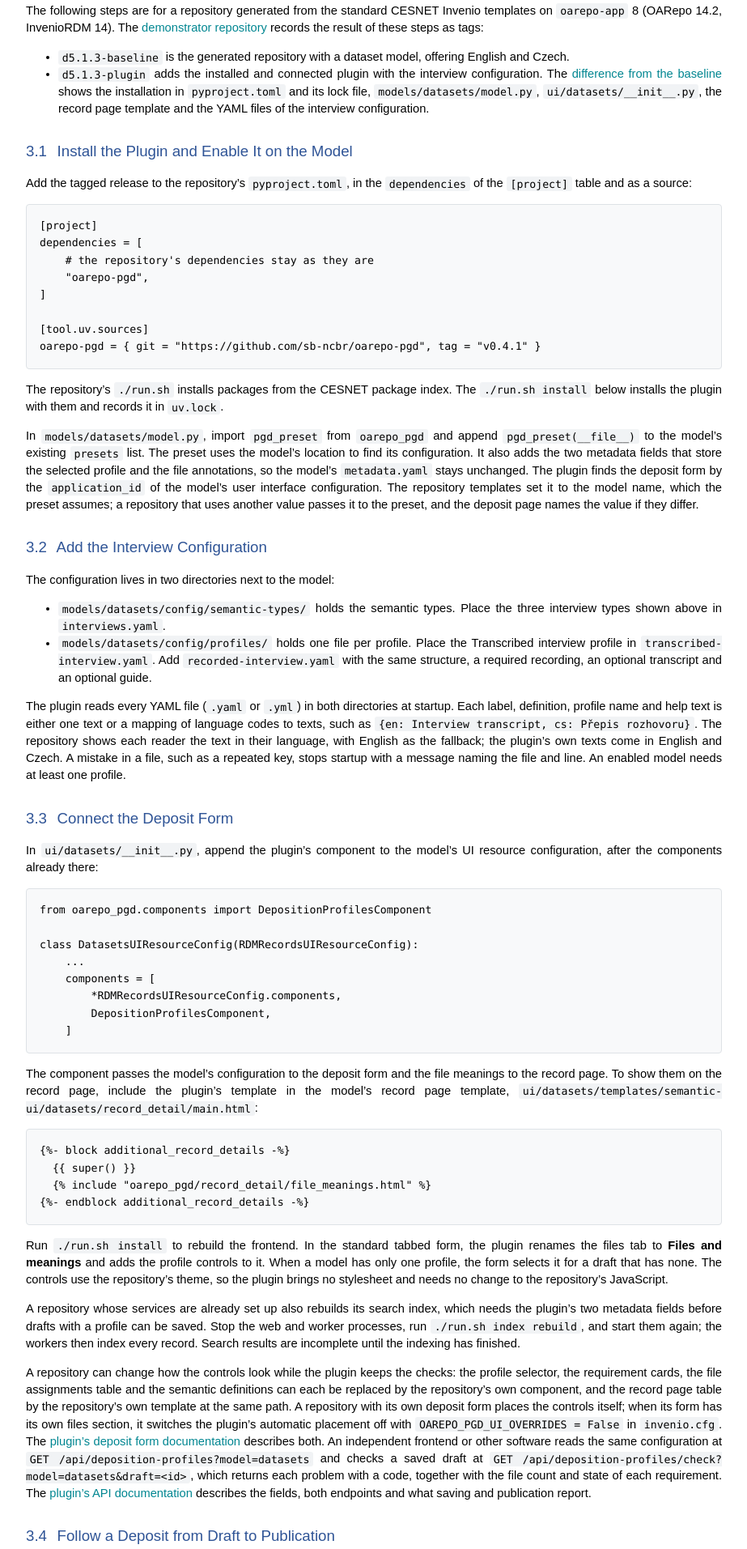
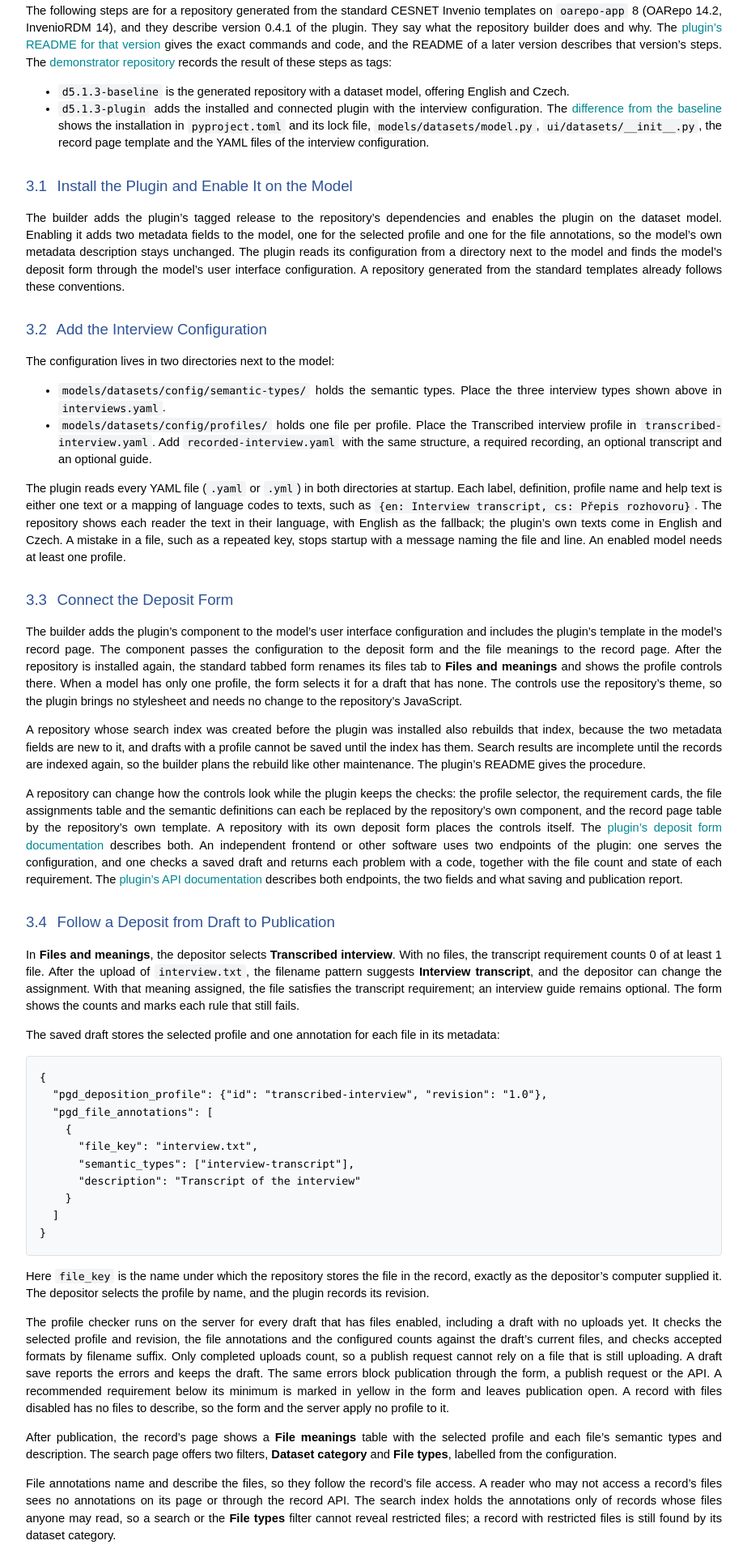
Before and after one commit to krab1k/profile-guided-deposition, a plain HTML site: page index.html in a window 1280 px wide. Shown: the part 6934-8847 px from the top of the page at 81% size, without its empty margins (178-1101 px from the left). Drawn offline with Linux system fonts and the light colour scheme.

Commit message:
Update the review copy of D5.1.3

```diff
--- a/index.html
+++ b/index.html
@@ -566,7 +566,11 @@ annotations.</td>
 </table>
 <p>The following steps are for a repository generated from the standard
 CESNET Invenio templates on <code>oarepo-app</code> 8 (OARepo 14.2,
-InvenioRDM 14). The <a
+InvenioRDM 14), and they describe version 0.4.1 of the plugin. They say
+what the repository builder does and why. The <a
+href="https://github.com/sb-ncbr/oarepo-pgd/blob/v0.4.1/README.md#installation">plugin’s
+README for that version</a> gives the exact commands and code, and the
+README of a later version describes that version’s steps. The <a
 href="https://github.com/krab1k/profile-guided-deposition">demonstrator
 repository</a> records the result of these steps as tags:</p>
 <ul>
@@ -585,32 +589,14 @@ YAML files of the interview configuration.</li>
 id="install-the-plugin-and-enable-it-on-the-model"><span
 class="header-section-number">3.1</span> Install the Plugin and Enable
 It on the Model</h2>
-<p>Add the tagged release to the repository’s
-<code>pyproject.toml</code>, in the <code>dependencies</code> of the
-<code>[project]</code> table and as a source:</p>
-<div class="sourceCode" id="cb4"><pre
-class="sourceCode toml"><code class="sourceCode toml"><span id="cb4-1"><a href="#cb4-1" aria-hidden="true" tabindex="-1"></a><span class="kw">[project]</span></span>
-<span id="cb4-2"><a href="#cb4-2" aria-hidden="true" tabindex="-1"></a><span class="dt">dependencies</span> <span class="op">=</span> <span class="op">[</span></span>
-<span id="cb4-3"><a href="#cb4-3" aria-hidden="true" tabindex="-1"></a>    <span class="co"># the repository&#39;s dependencies stay as they are</span></span>
-<span id="cb4-4"><a href="#cb4-4" aria-hidden="true" tabindex="-1"></a>    <span class="st">&quot;oarepo-pgd&quot;</span><span class="op">,</span></span>
-<span id="cb4-5"><a href="#cb4-5" aria-hidden="true" tabindex="-1"></a><span class="op">]</span></span>
-<span id="cb4-6"><a href="#cb4-6" aria-hidden="true" tabindex="-1"></a></span>
-<span id="cb4-7"><a href="#cb4-7" aria-hidden="true" tabindex="-1"></a><span class="kw">[tool.uv.sources]</span></span>
-<span id="cb4-8"><a href="#cb4-8" aria-hidden="true" tabindex="-1"></a><span class="dt">oarepo-pgd</span> <span class="op">=</span> <span class="op">{ </span><span class="dt">git</span><span class="op"> =</span> <span class="st">&quot;https://github.com/sb-ncbr/oarepo-pgd&quot;</span><span class="op">, </span><span class="dt">tag</span><span class="op"> =</span> <span class="st">&quot;v0.4.1&quot;</span><span class="op"> }</span></span></code></pre></div>
-<p>The repository’s <code>./run.sh</code> installs packages from the
-CESNET package index. The <code>./run.sh install</code> below installs
-the plugin with them and records it in <code>uv.lock</code>.</p>
-<p>In <code>models/datasets/model.py</code>, import
-<code>pgd_preset</code> from <code>oarepo_pgd</code> and append
-<code>pgd_preset(__file__)</code> to the model’s existing
-<code>presets</code> list. The preset uses the model’s location to find
-its configuration. It also adds the two metadata fields that store the
-selected profile and the file annotations, so the model’s
-<code>metadata.yaml</code> stays unchanged. The plugin finds the deposit
-form by the <code>application_id</code> of the model’s user interface
-configuration. The repository templates set it to the model name, which
-the preset assumes; a repository that uses another value passes it to
-the preset, and the deposit page names the value if they differ.</p>
+<p>The builder adds the plugin’s tagged release to the repository’s
+dependencies and enables the plugin on the dataset model. Enabling it
+adds two metadata fields to the model, one for the selected profile and
+one for the file annotations, so the model’s own metadata description
+stays unchanged. The plugin reads its configuration from a directory
+next to the model and finds the model’s deposit form through the model’s
+user interface configuration. A repository generated from the standard
+templates already follows these conventions.</p>
 <h2 data-number="3.2" id="add-the-interview-configuration"><span
 class="header-section-number">3.2</span> Add the Interview
 Configuration</h2>
@@ -637,57 +623,35 @@ naming the file and line. An enabled model needs at least one
 profile.</p>
 <h2 data-number="3.3" id="connect-the-deposit-form"><span
 class="header-section-number">3.3</span> Connect the Deposit Form</h2>
-<p>In <code>ui/datasets/__init__.py</code>, append the plugin’s
-component to the model’s UI resource configuration, after the components
-already there:</p>
-<div class="sourceCode" id="cb5"><pre
-class="sourceCode python"><code class="sourceCode python"><span id="cb5-1"><a href="#cb5-1" aria-hidden="true" tabindex="-1"></a><span class="im">from</span> oarepo_pgd.components <span class="im">import</span> DepositionProfilesComponent</span>
-<span id="cb5-2"><a href="#cb5-2" aria-hidden="true" tabindex="-1"></a></span>
-<span id="cb5-3"><a href="#cb5-3" aria-hidden="true" tabindex="-1"></a><span class="kw">class</span> DatasetsUIResourceConfig(RDMRecordsUIResourceConfig):</span>
-<span id="cb5-4"><a href="#cb5-4" aria-hidden="true" tabindex="-1"></a>    ...</span>
-<span id="cb5-5"><a href="#cb5-5" aria-hidden="true" tabindex="-1"></a>    components <span class="op">=</span> [</span>
-<span id="cb5-6"><a href="#cb5-6" aria-hidden="true" tabindex="-1"></a>        <span class="op">*</span>RDMRecordsUIResourceConfig.components,</span>
-<span id="cb5-7"><a href="#cb5-7" aria-hidden="true" tabindex="-1"></a>        DepositionProfilesComponent,</span>
-<span id="cb5-8"><a href="#cb5-8" aria-hidden="true" tabindex="-1"></a>    ]</span></code></pre></div>
-<p>The component passes the model’s configuration to the deposit form
-and the file meanings to the record page. To show them on the record
-page, include the plugin’s template in the model’s record page template,
-<code>ui/datasets/templates/semantic-ui/datasets/record_detail/main.html</code>:</p>
-<pre class="jinja"><code>{%- block additional_record_details -%}
-  {{ super() }}
-  {% include &quot;oarepo_pgd/record_detail/file_meanings.html&quot; %}
-{%- endblock additional_record_details -%}</code></pre>
-<p>Run <code>./run.sh install</code> to rebuild the frontend. In the
-standard tabbed form, the plugin renames the files tab to <strong>Files
-and meanings</strong> and adds the profile controls to it. When a model
+<p>The builder adds the plugin’s component to the model’s user interface
+configuration and includes the plugin’s template in the model’s record
+page. The component passes the configuration to the deposit form and the
+file meanings to the record page. After the repository is installed
+again, the standard tabbed form renames its files tab to <strong>Files
+and meanings</strong> and shows the profile controls there. When a model
 has only one profile, the form selects it for a draft that has none. The
 controls use the repository’s theme, so the plugin brings no stylesheet
 and needs no change to the repository’s JavaScript.</p>
-<p>A repository whose services are already set up also rebuilds its
-search index, which needs the plugin’s two metadata fields before drafts
-with a profile can be saved. Stop the web and worker processes, run
-<code>./run.sh index rebuild</code>, and start them again; the workers
-then index every record. Search results are incomplete until the
-indexing has finished.</p>
+<p>A repository whose search index was created before the plugin was
+installed also rebuilds that index, because the two metadata fields are
+new to it, and drafts with a profile cannot be saved until the index has
+them. Search results are incomplete until the records are indexed again,
+so the builder plans the rebuild like other maintenance. The plugin’s
+README gives the procedure.</p>
 <p>A repository can change how the controls look while the plugin keeps
 the checks: the profile selector, the requirement cards, the file
 assignments table and the semantic definitions can each be replaced by
 the repository’s own component, and the record page table by the
-repository’s own template at the same path. A repository with its own
-deposit form places the controls itself; when its form has its own files
-section, it switches the plugin’s automatic placement off with
-<code>OAREPO_PGD_UI_OVERRIDES = False</code> in
-<code>invenio.cfg</code>. The <a
+repository’s own template. A repository with its own deposit form places
+the controls itself. The <a
 href="https://github.com/sb-ncbr/oarepo-pgd/blob/v0.4.1/docs/deposit-form.md">plugin’s
 deposit form documentation</a> describes both. An independent frontend
-or other software reads the same configuration at
-<code>GET /api/deposition-profiles?model=datasets</code> and checks a
-saved draft at
-<code>GET /api/deposition-profiles/check?model=datasets&amp;draft=&lt;id&gt;</code>,
-which returns each problem with a code, together with the file count and
-state of each requirement. The <a
+or other software uses two endpoints of the plugin: one serves the
+configuration, and one checks a saved draft and returns each problem
+with a code, together with the file count and state of each requirement.
+The <a
 href="https://github.com/sb-ncbr/oarepo-pgd/blob/v0.4.1/docs/api.md">plugin’s
-API documentation</a> describes the fields, both endpoints and what
+API documentation</a> describes both endpoints, the two fields and what
 saving and publication report.</p>
 <h2 data-number="3.4"
 id="follow-a-deposit-from-draft-to-publication"><span
@@ -703,17 +667,17 @@ transcript requirement; an interview guide remains optional. The form
 shows the counts and marks each rule that still fails.</p>
 <p>The saved draft stores the selected profile and one annotation for
 each file in its metadata:</p>
-<div class="sourceCode" id="cb7"><pre
-class="sourceCode json"><code class="sourceCode json"><span id="cb7-1"><a href="#cb7-1" aria-hidden="true" tabindex="-1"></a><span class="fu">{</span></span>
-<span id="cb7-2"><a href="#cb7-2" aria-hidden="true" tabindex="-1"></a>  <span class="dt">&quot;pgd_deposition_profile&quot;</span><span class="fu">:</span> <span class="fu">{</span><span class="dt">&quot;id&quot;</span><span class="fu">:</span> <span class="st">&quot;transcribed-interview&quot;</span><span class="fu">,</span> <span class="dt">&quot;revision&quot;</span><span class="fu">:</span> <span class="st">&quot;1.0&quot;</span><span class="fu">},</span></span>
-<span id="cb7-3"><a href="#cb7-3" aria-hidden="true" tabindex="-1"></a>  <span class="dt">&quot;pgd_file_annotations&quot;</span><span class="fu">:</span> <span class="ot">[</span></span>
-<span id="cb7-4"><a href="#cb7-4" aria-hidden="true" tabindex="-1"></a>    <span class="fu">{</span></span>
-<span id="cb7-5"><a href="#cb7-5" aria-hidden="true" tabindex="-1"></a>      <span class="dt">&quot;file_key&quot;</span><span class="fu">:</span> <span class="st">&quot;interview.txt&quot;</span><span class="fu">,</span></span>
-<span id="cb7-6"><a href="#cb7-6" aria-hidden="true" tabindex="-1"></a>      <span class="dt">&quot;semantic_types&quot;</span><span class="fu">:</span> <span class="ot">[</span><span class="st">&quot;interview-transcript&quot;</span><span class="ot">]</span><span class="fu">,</span></span>
-<span id="cb7-7"><a href="#cb7-7" aria-hidden="true" tabindex="-1"></a>      <span class="dt">&quot;description&quot;</span><span class="fu">:</span> <span class="st">&quot;Transcript of the interview&quot;</span></span>
-<span id="cb7-8"><a href="#cb7-8" aria-hidden="true" tabindex="-1"></a>    <span class="fu">}</span></span>
-<span id="cb7-9"><a href="#cb7-9" aria-hidden="true" tabindex="-1"></a>  <span class="ot">]</span></span>
-<span id="cb7-10"><a href="#cb7-10" aria-hidden="true" tabindex="-1"></a><span class="fu">}</span></span></code></pre></div>
+<div class="sourceCode" id="cb4"><pre
+class="sourceCode json"><code class="sourceCode json"><span id="cb4-1"><a href="#cb4-1" aria-hidden="true" tabindex="-1"></a><span class="fu">{</span></span>
+<span id="cb4-2"><a href="#cb4-2" aria-hidden="true" tabindex="-1"></a>  <span class="dt">&quot;pgd_deposition_profile&quot;</span><span class="fu">:</span> <span class="fu">{</span><span class="dt">&quot;id&quot;</span><span class="fu">:</span> <span class="st">&quot;transcribed-interview&quot;</span><span class="fu">,</span> <span class="dt">&quot;revision&quot;</span><span class="fu">:</span> <span class="st">&quot;1.0&quot;</span><span class="fu">},</span></span>
+<span id="cb4-3"><a href="#cb4-3" aria-hidden="true" tabindex="-1"></a>  <span class="dt">&quot;pgd_file_annotations&quot;</span><span class="fu">:</span> <span class="ot">[</span></span>
+<span id="cb4-4"><a href="#cb4-4" aria-hidden="true" tabindex="-1"></a>    <span class="fu">{</span></span>
+<span id="cb4-5"><a href="#cb4-5" aria-hidden="true" tabindex="-1"></a>      <span class="dt">&quot;file_key&quot;</span><span class="fu">:</span> <span class="st">&quot;interview.txt&quot;</span><span class="fu">,</span></span>
+<span id="cb4-6"><a href="#cb4-6" aria-hidden="true" tabindex="-1"></a>      <span class="dt">&quot;semantic_types&quot;</span><span class="fu">:</span> <span class="ot">[</span><span class="st">&quot;interview-transcript&quot;</span><span class="ot">]</span><span class="fu">,</span></span>
+<span id="cb4-7"><a href="#cb4-7" aria-hidden="true" tabindex="-1"></a>      <span class="dt">&quot;description&quot;</span><span class="fu">:</span> <span class="st">&quot;Transcript of the interview&quot;</span></span>
+<span id="cb4-8"><a href="#cb4-8" aria-hidden="true" tabindex="-1"></a>    <span class="fu">}</span></span>
+<span id="cb4-9"><a href="#cb4-9" aria-hidden="true" tabindex="-1"></a>  <span class="ot">]</span></span>
+<span id="cb4-10"><a href="#cb4-10" aria-hidden="true" tabindex="-1"></a><span class="fu">}</span></span></code></pre></div>
 <p>Here <code>file_key</code> is the name under which the repository
 stores the file in the record, exactly as the depositor’s computer
 supplied it. The depositor selects the profile by name, and the plugin
@@ -759,14 +723,14 @@ class="header-section-number">4.1</span> Catch-All Deposits</h2>
 <p>A repository accepting diverse material can use a profile without
 requirements that permits the shared <code>other</code> type, together
 with any specific types it wants to offer:</p>
-<div class="sourceCode" id="cb8"><pre
-class="sourceCode yaml"><code class="sourceCode yaml"><span id="cb8-1"><a href="#cb8-1" aria-hidden="true" tabindex="-1"></a><span class="fu">id</span><span class="kw">:</span><span class="at"> general-dataset</span></span>
-<span id="cb8-2"><a href="#cb8-2" aria-hidden="true" tabindex="-1"></a><span class="fu">revision</span><span class="kw">:</span><span class="at"> </span><span class="st">&quot;1.0&quot;</span></span>
-<span id="cb8-3"><a href="#cb8-3" aria-hidden="true" tabindex="-1"></a><span class="fu">dataset_category</span><span class="kw">:</span><span class="at"> General dataset</span></span>
-<span id="cb8-4"><a href="#cb8-4" aria-hidden="true" tabindex="-1"></a><span class="fu">semantic_types</span><span class="kw">:</span></span>
-<span id="cb8-5"><a href="#cb8-5" aria-hidden="true" tabindex="-1"></a><span class="at">  </span><span class="kw">-</span><span class="at"> </span><span class="fu">id</span><span class="kw">:</span><span class="at"> other</span></span>
-<span id="cb8-6"><a href="#cb8-6" aria-hidden="true" tabindex="-1"></a><span class="at">    </span><span class="fu">filename_patterns</span><span class="kw">:</span><span class="at"> </span><span class="kw">[</span><span class="st">&quot;*&quot;</span><span class="kw">]</span></span>
-<span id="cb8-7"><a href="#cb8-7" aria-hidden="true" tabindex="-1"></a><span class="fu">requirements</span><span class="kw">:</span><span class="at"> </span><span class="kw">[]</span></span></code></pre></div>
+<div class="sourceCode" id="cb5"><pre
+class="sourceCode yaml"><code class="sourceCode yaml"><span id="cb5-1"><a href="#cb5-1" aria-hidden="true" tabindex="-1"></a><span class="fu">id</span><span class="kw">:</span><span class="at"> general-dataset</span></span>
+<span id="cb5-2"><a href="#cb5-2" aria-hidden="true" tabindex="-1"></a><span class="fu">revision</span><span class="kw">:</span><span class="at"> </span><span class="st">&quot;1.0&quot;</span></span>
+<span id="cb5-3"><a href="#cb5-3" aria-hidden="true" tabindex="-1"></a><span class="fu">dataset_category</span><span class="kw">:</span><span class="at"> General dataset</span></span>
+<span id="cb5-4"><a href="#cb5-4" aria-hidden="true" tabindex="-1"></a><span class="fu">semantic_types</span><span class="kw">:</span></span>
+<span id="cb5-5"><a href="#cb5-5" aria-hidden="true" tabindex="-1"></a><span class="at">  </span><span class="kw">-</span><span class="at"> </span><span class="fu">id</span><span class="kw">:</span><span class="at"> other</span></span>
+<span id="cb5-6"><a href="#cb5-6" aria-hidden="true" tabindex="-1"></a><span class="at">    </span><span class="fu">filename_patterns</span><span class="kw">:</span><span class="at"> </span><span class="kw">[</span><span class="st">&quot;*&quot;</span><span class="kw">]</span></span>
+<span id="cb5-7"><a href="#cb5-7" aria-hidden="true" tabindex="-1"></a><span class="fu">requirements</span><span class="kw">:</span><span class="at"> </span><span class="kw">[]</span></span></code></pre></div>
 <p>The pattern <code>"*"</code> is the least specific pattern, so it
 pre-selects <code>other</code> for every file that no more specific
 pattern matches. Set <code>requires_description: true</code> in the
```
